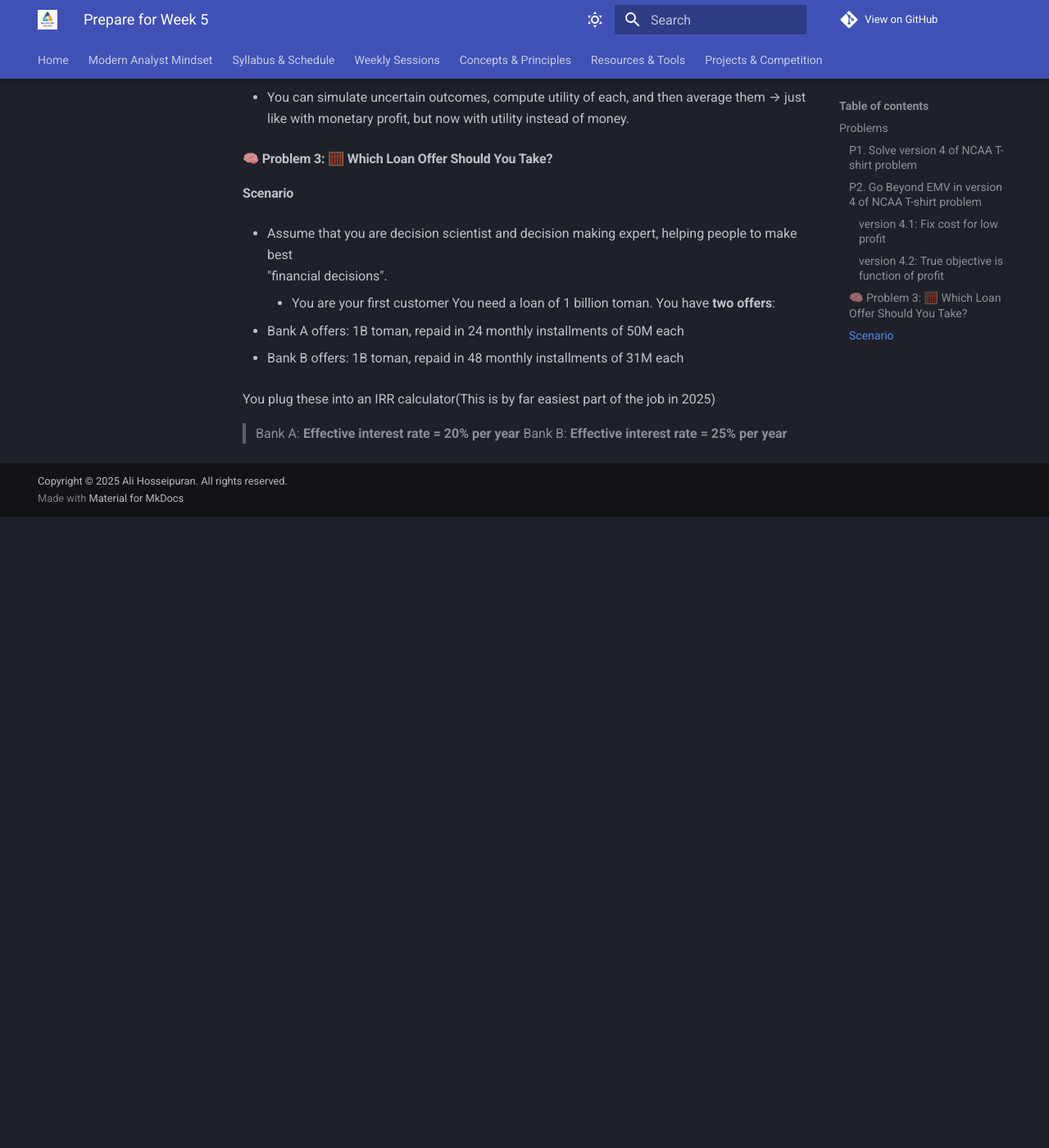
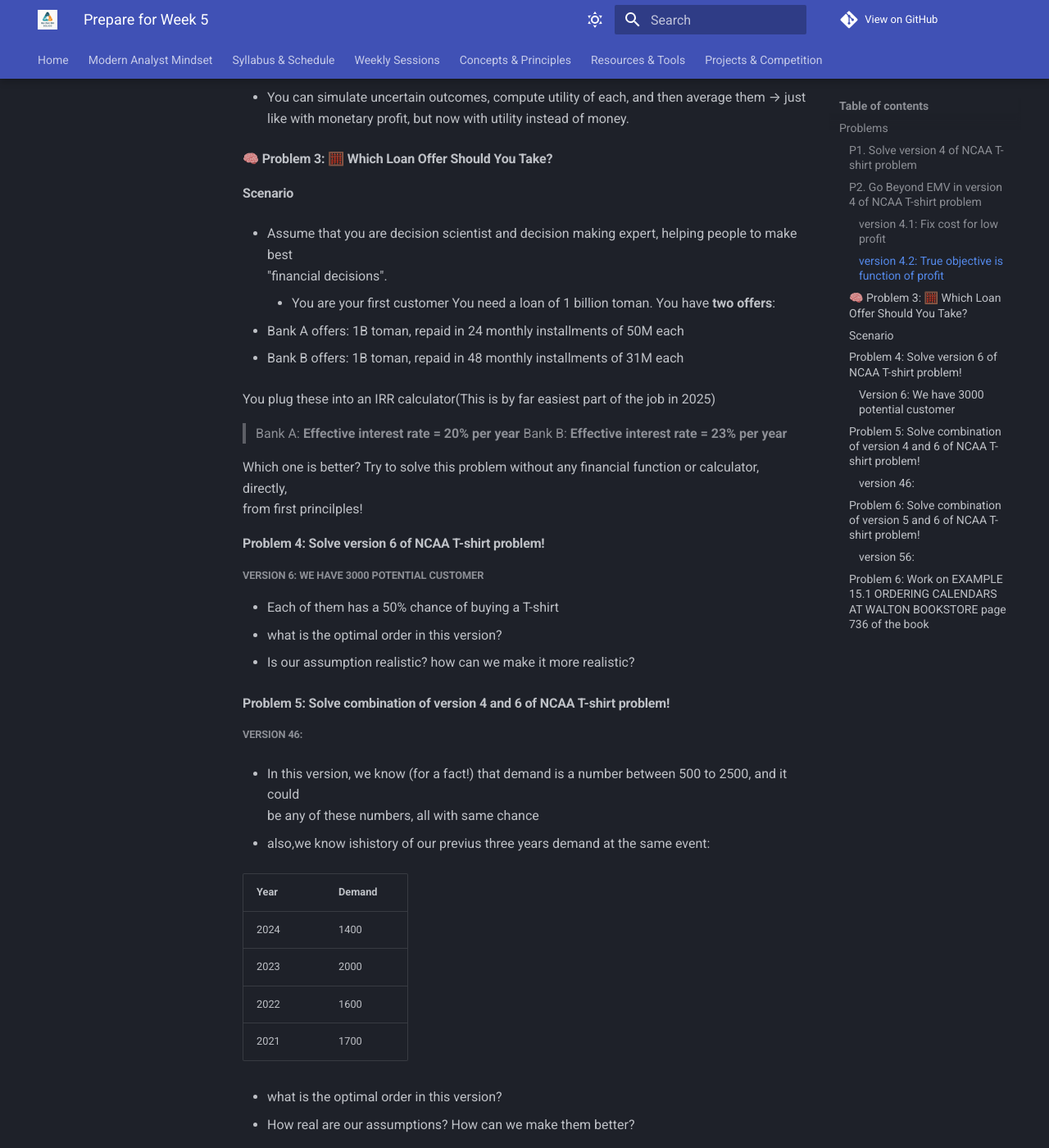
Before and after one commit to TheLoggicalOne/BA_for_Solico, an MkDocs documentation site: the page built from docs/weeks/week05.md, in a window 1280 px wide and 1400 px high, scrolled down 1209 px. Shown: the whole window at 82% size. Built offline with MkDocs 1.6.1 and Material for MkDocs 9.7.7, drawn with Linux system fonts in a browser that asks for light colours; comment, search, counter and statistics services are not loaded; before the commit the page ends 1839 px from its top, so only the background shows below that; some of the changed text lies outside the part shown.

Commit message:
edit week 5 content

```diff
--- a/docs/weeks/week05.md
+++ b/docs/weeks/week05.md
@@ -51,4 +51,50 @@ You have **two offers**:
 You plug these into an IRR calculator(This is by far easiest part of the job in 2025)
 
 > Bank A: **Effective interest rate = 20% per year**
-> Bank B: **Effective interest rate = 25% per year**
+> Bank B: **Effective interest rate = 23% per year**
+
+Which one is better?
+Try to solve this problem without any financial function or calculator, directly,
+from first princilples!
+
+#### Problem 4: Solve version 6 of NCAA T-shirt problem!
+##### Version 6: We have 3000 potential customer
+- Each of them has a 50% chance of buying a T-shirt
+- what is the optimal order in this version?
+
+- Is our assumption realistic? how can we make it more realistic?
+
+#### Problem 5: Solve combination of version 4 and 6 of NCAA T-shirt problem!
+##### version 46:
+- In this version, we know (for a fact!) that demand is a number between 500 to 2500, and it could
+be any of these numbers, all with same chance
+
+
+- also,we know ishistory of our previus three years demand at the same event:
+
+
+|Year|Demand|
+|---|---|
+|2024 |1400|
+|2023 |2000|
+|2022 |1600|
+|2021 |1700|
+
+- what is the optimal order in this version?
+- How real are our assumptions? How can we make them better?
+#### Problem 6: Solve combination of version 5 and 6 of NCAA T-shirt problem!
+##### version 56:
+- we have 3000 potential customer, Each of them has a 50% chance of buying a T-shirt
+- also,we know is history of our previus three years demand at the same event:
+
+|Year|Demand|
+|---|---|
+|2024 |1400|
+|2023 |2000|
+|2022 |1600|
+|2021 |1700|
+
+
+#### Problem 6: Work on EXAMPLE 15.1 ORDERING CALENDARS AT WALTON BOOKSTORE page 736 of the book
+- solve it Using excel file for NCAA T-shirt problem!
+- could you generalize this frame work?
```
Also changed, not shown: docs/index.md (+2 -0 lines).
